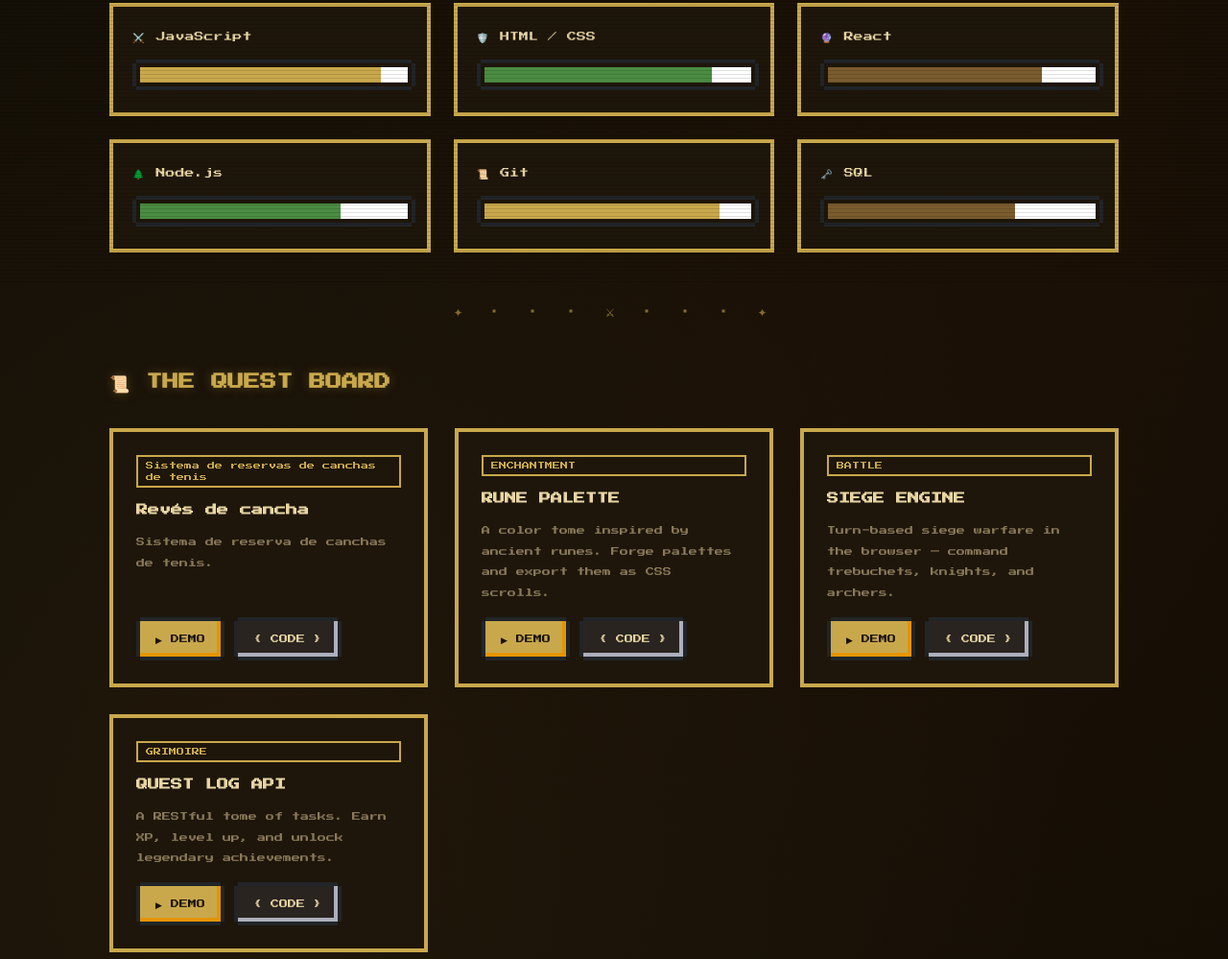
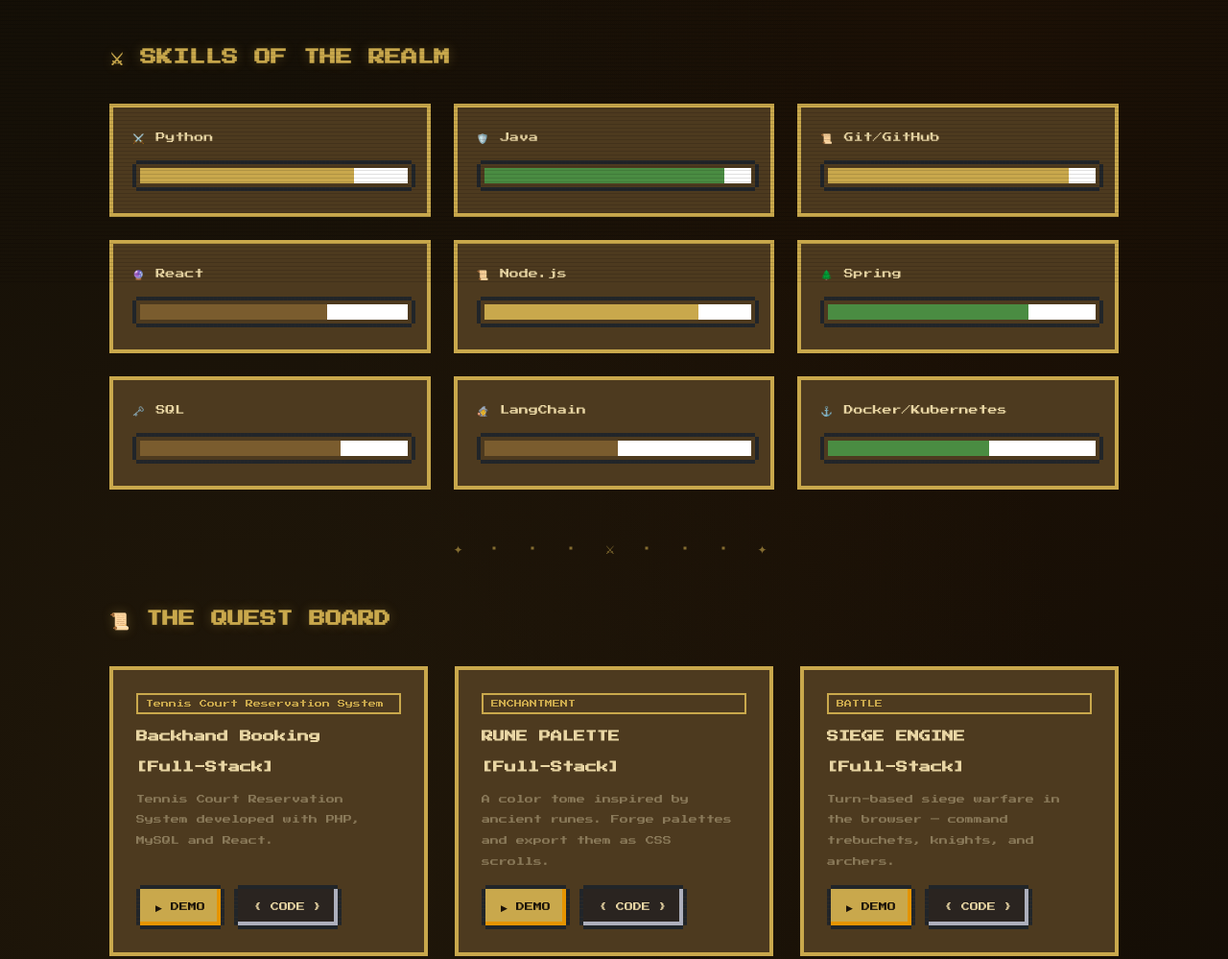
Before and after one commit to toxortcs02/portfolio, a website built with Vite: page index.html in a window 1280 px wide. Shown: the part 506-1505 px from the top of the page at 96% size. Built offline with nearby package versions, Linux system fonts and the light colour scheme.

Commit message:
feat: improvement and details

```diff
--- a/src/main.js
+++ b/src/main.js
@@ -17,39 +17,40 @@ function toSVG(rows, palette, px) {
 
 // ── DATA ─────────────────────────────────────────────────────────────────
 const skills = [
-  { name: 'JavaScript', icon: '⚔️', level: 90, color: 'is-warning' },
-  { name: 'HTML / CSS',  icon: '🛡️', level: 85, color: 'is-success' },
-  { name: 'React',       icon: '🔮', level: 80, color: 'is-primary' },
-  { name: 'Node.js',     icon: '🌲', level: 75, color: 'is-success' },
-  { name: 'Git',         icon: '📜', level: 88, color: 'is-warning' },
-  { name: 'SQL',         icon: '🗝️', level: 70, color: 'is-primary' },
+  { name: 'Python', icon: '⚔️', level: 80, color: 'is-warning' },
+  { name: 'Java',  icon: '🛡️', level: 90, color: 'is-success' },
+  { name: 'Git/GitHub',         icon: '📜', level: 90, color: 'is-warning' },
+  { name: 'React',       icon: '🔮', level: 70, color: 'is-primary' },
+  { name: 'Node.js',         icon: '📜', level: 80, color: 'is-warning' },
+  { name: 'Spring',     icon: '🌲', level: 75, color: 'is-success' },
+  { name: 'SQL',         icon: '🗝️', level: 75, color: 'is-primary' },
+  { name: 'LangChain',         icon: '🧙', level: 50, color: 'is-primary' },
+  { name: 'Docker/Kubernetes', icon: '⚓', level: 60, color: 'is-success' },
 ]
 
 const projects = [
   {
-    tag: 'Sistema de reservas de canchas de tenis',
-    title: 'Revés  de cancha',
-    desc: 'Sistema de  reserva de canchas de tenis.',
+    tag: 'Tennis Court Reservation System',
+    title: 'Backhand Booking ',
+    stack: '[Full-Stack]',
+    desc: 'Tennis Court Reservation System developed with PHP, MySQL and React. ',
     code: 'https://github.com/toxortcs02/canchas-app',
   },
   {
     tag: 'ENCHANTMENT',
     title: 'RUNE PALETTE',
+    stack: '[Full-Stack]',
     desc: 'A color tome inspired by ancient runes. Forge palettes and export them as CSS scrolls.',
     demo: '#', code: '#',
   },
   {
     tag: 'BATTLE',
     title: 'SIEGE ENGINE',
+    stack: '[Full-Stack]',
     desc: 'Turn-based siege warfare in the browser — command trebuchets, knights, and archers.',
     demo: '#', code: '#',
   },
-  {
-    tag: 'GRIMOIRE',
-    title: 'QUEST LOG API',
-    desc: 'A RESTful tome of tasks. Earn XP, level up, and unlock legendary achievements.',
-    demo: '#', code: '#',
-  },
+
 ]
 
 // ── RENDER ───────────────────────────────────────────────────────────────
@@ -71,8 +72,7 @@ document.querySelector('#app').innerHTML = `
       <h1 class="hero-title">TOMAS SABELLA<span class="blink">_</span></h1>
       <p class="hero-subtitle">✦ BACKEND DEVELOPER ✦</p>
       <p class="hero-desc">
-          Desarrollador Fullstack(Backend focus) con experiencia en
-      </p>
+Full-stack developer with a focus on backend development, specializing in Python, Java, Spring, and microservices in high-demand banking environments. Interested in integrating AI into real-world systems and building scalable solutions.      </p>
       <div class="cta-group">
         <a href="#projects" class="nes-btn is-warning">⚔ VIEW QUESTS</a>
         <a href="#contact"  class="nes-btn is-primary">✦ SUMMON ME</a>
@@ -104,6 +104,7 @@ document.querySelector('#app').innerHTML = `
     <div class="nes-container project-card">
       <span class="project-badge">${p.tag}</span>
       <h3 class="project-title">${p.title}</h3>
+      <h3 class="project-title">${p.stack}</h3>
       <p class="project-desc">${p.desc}</p>
       <div class="project-links">
         <a href="${p.demo}" class="nes-btn is-warning" style="font-size:9px;padding:8px 12px">▶ DEMO</a>
@@ -133,7 +134,7 @@ document.querySelector('#app').innerHTML = `
         <tr><td>⚔ CLASS</td>       <td>Full-Stack developer</td></tr>
         <tr><td>XP</td> <td>2 Años</td></tr>
         <tr><td>🔮 SPELLS</td>     <td>JAVA/PYTHON/C#</td></tr>
-        <tr><td>🛡 GREMIO</td>      <td>Bancario</td></tr>
+        <tr><td>🛡 GREMIO</td>      <td>Programador</td></tr>
         <tr><td>✦ STATUS</td>      <td style="color:#4a8c42">AVAILABLE ✔</td></tr>
       </table>
     </div>
@@ -150,7 +151,7 @@ document.querySelector('#app').innerHTML = `
     <div class="contact-links">
       <a href="https://github.com/toxortcs02"     target="_blank" class="nes-btn">GITHUB</a>
       <a href="https://www.linkedin.com/in/tomas-sabella/"    target="_blank" class="nes-btn is-primary">LINKEDIN</a>
-      <a href="mailto:tomassabella@hotmail.com"                 class="nes-btn is-error">✉ MAIL</a>
+      <button id="mail-btn" class="nes-btn is-error">✉ MAIL</button>
     </div>
   </div>
 </section>
@@ -160,3 +161,9 @@ document.querySelector('#app').innerHTML = `
   <p>MAY YOUR BUILDS NEVER FAIL<span class="blink">_</span></p>
 </footer>
 `
+document.getElementById('mail-btn').addEventListener('click', () => {
+  navigator.clipboard.writeText('tomassabella@hotmail.com')
+  const btn = document.getElementById('mail-btn')
+  btn.textContent = '✔ COPIADO!'
+  setTimeout(() => { btn.textContent = '✉ MAIL' }, 2000)
+})
--- a/src/style.css
+++ b/src/style.css
@@ -312,7 +312,7 @@ footer span { color: var(--gold); }
 /* containers get stone/parchment feel */
 .nes-container {
   border-color: var(--gold) !important;
-  background-color: #1e160a !important;
+  background-color: #4d3a1f !important;
   color: var(--parchment) !important;
 }
 
@@ -339,6 +339,7 @@ footer span { color: var(--gold); }
 .nes-btn {
   font-family: 'Press Start 2P', monospace !important;
   color: var(--dark) !important;
+  border-color: var(--brown) !important;
 }
 
 .nes-btn.is-success {
@@ -357,6 +358,28 @@ footer span { color: var(--gold); }
   background-color: var(--brown-lt) !important;
   border-color: var(--brown) !important;
   color: var(--parchment) !important;
+  box-shadow: inset -4px -4px var(--brown) !important;
+}
+.nes-btn.is-primary:hover {
+  background-color: var(--brown-lt) !important;
+  border-color: var(--brown) !important;
+  color: var(--parchment) !important;
+}
+.nes-btn.is-primary::after {
+  box-shadow: inset -4px -4px var(--brown) !important;
+}
+
+.nes-btn.is-primary:hover::after {
+  box-shadow: inset -6px -6px var(--brown) !important;
+}
+
+.nes-btn.is-primary:active:not(.is-disabled)::after {
+  box-shadow: inset 4px 4px var(--brown) !important;
+}
+
+/* Glow azul al hacer focus */
+.nes-btn.is-primary:focus {
+  box-shadow: 0 0 0 6px rgba(91, 61, 30, 0.4) !important;
 }
 
 .nes-btn.is-error {
```
